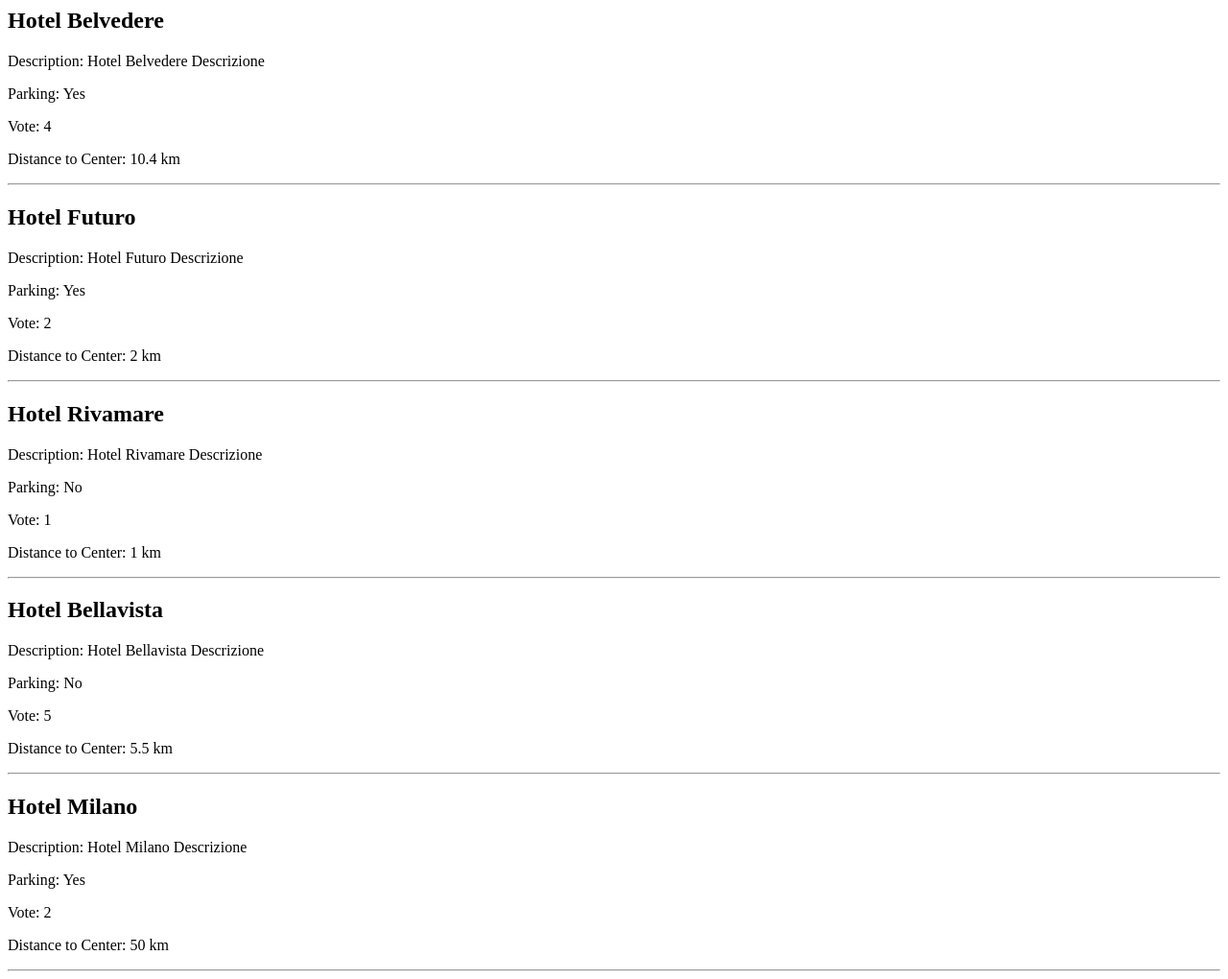
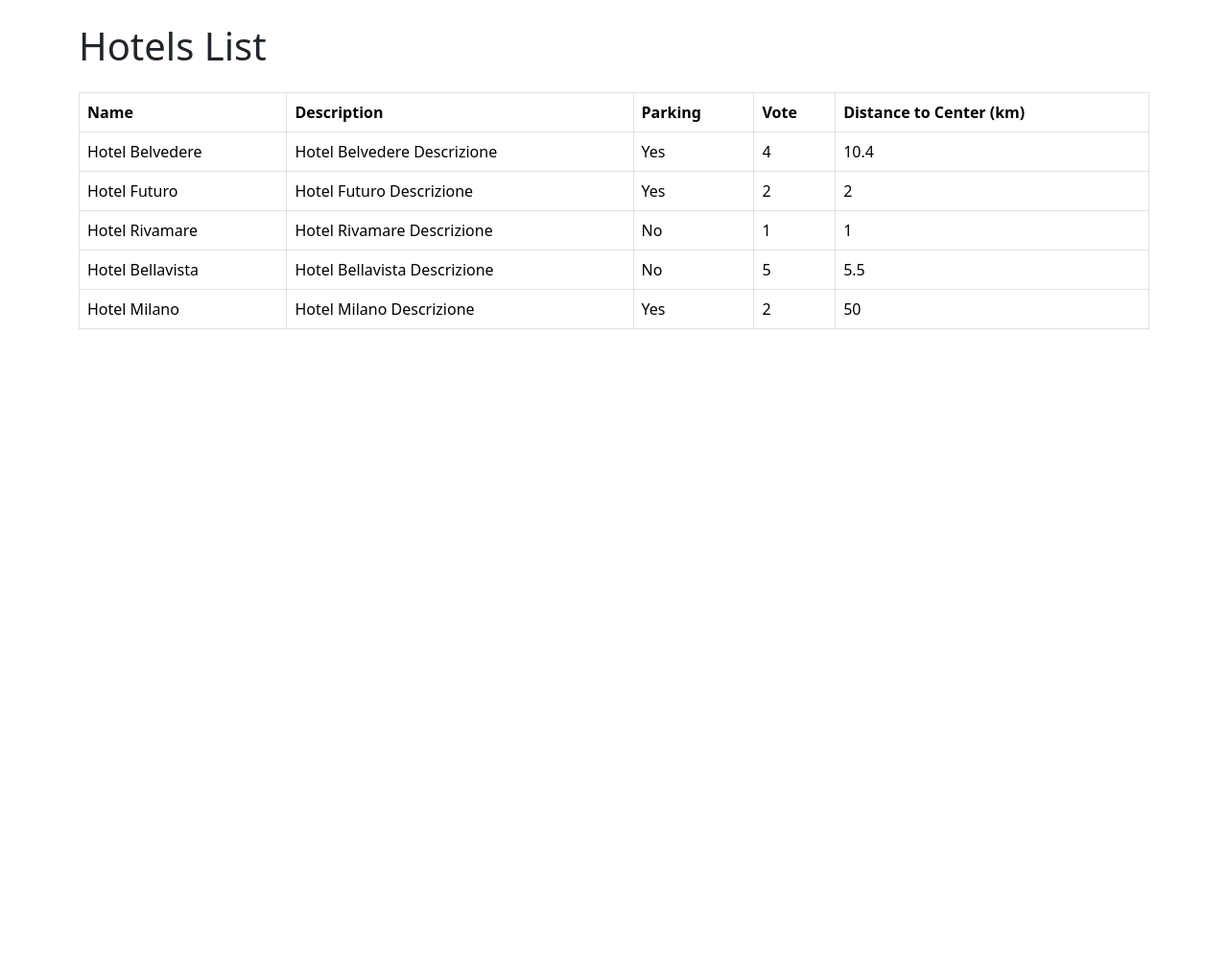
Before and after one commit to B0G0N1/php-hotel, a PHP site: page / in a window 1280 px wide. Shown: the whole page at 96% size. After the commit the page ends 343 px from the top, so only its background shows below. Run offline with PHP 8.4, Linux system fonts and the light colour scheme.

Commit message:
[FEAT] Add some style

```diff
--- a/index.php
+++ b/index.php
@@ -1,5 +1,27 @@
+<!DOCTYPE html>
+<html lang="en">
+<head>
+    <meta charset="UTF-8">
+    <meta name="viewport" content="width=device-width, initial-scale=1.0">
+    <title>PHP Hotel</title>
+    <!-- Bootstrap CSS -->
+    <link href="https://cdn.jsdelivr.net/npm/bootstrap@5.3.3/dist/css/bootstrap.min.css" rel="stylesheet" integrity="sha384-QWTKZyjpPEjISv5WaRU9OFeRpok6YctnYmDr5pNlyT2bRjXh0JMhjY6hW+ALEwIH" crossorigin="anonymous">
+</head>
+<body>
+<div class="container">
+    <h1 class="my-4">Hotels List</h1>
+    <table class="table table-bordered">
+        <thead>
+            <tr>
+                <th>Name</th>
+                <th>Description</th>
+                <th>Parking</th>
+                <th>Vote</th>
+                <th>Distance to Center (km)</th>
+            </tr>
+        </thead>
+        <tbody>
         <?php
-
         // Array di hotel
         $hotels = [
             [
@@ -39,14 +61,19 @@ $hotels = [
             ],
         ];
 
-// Ciclo per stampare i dati degli hotel
+        // Ciclo per creare le righe della tabella
         foreach ($hotels as $hotel) {
-    echo "<h2>{$hotel['name']}</h2>";
-    echo "<p>Description: {$hotel['description']}</p>";
-    echo "<p>Parking: " . ($hotel['parking'] ? 'Yes' : 'No') . "</p>";
-    echo "<p>Vote: {$hotel['vote']}</p>";
-    echo "<p>Distance to Center: {$hotel['distance_to_center']} km</p>";
-    echo "<hr>";
+            echo "<tr>";
+            echo "<td>{$hotel['name']}</td>";
+            echo "<td>{$hotel['description']}</td>";
+            echo "<td>" . ($hotel['parking'] ? 'Yes' : 'No') . "</td>";
+            echo "<td>{$hotel['vote']}</td>";
+            echo "<td>{$hotel['distance_to_center']}</td>";
+            echo "</tr>";
         }
-
         ?>
+        </tbody>
+    </table>
+</div>
+</body>
+</html>
```
Lines whose indentation alone changed are shown as unchanged.
